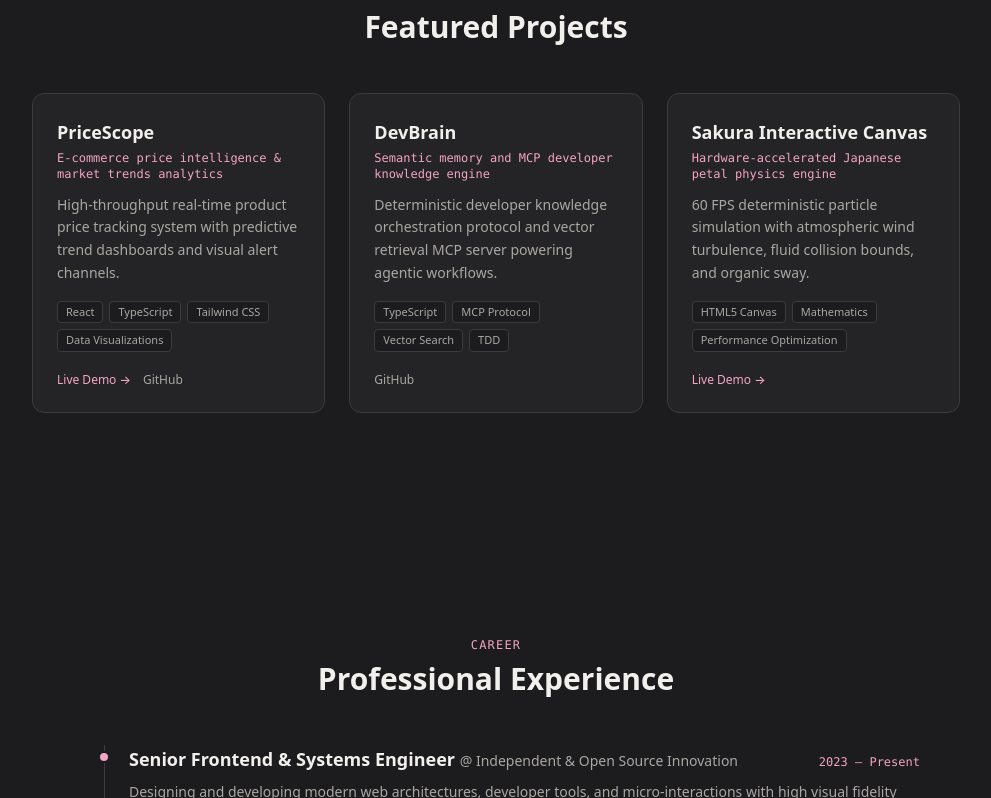
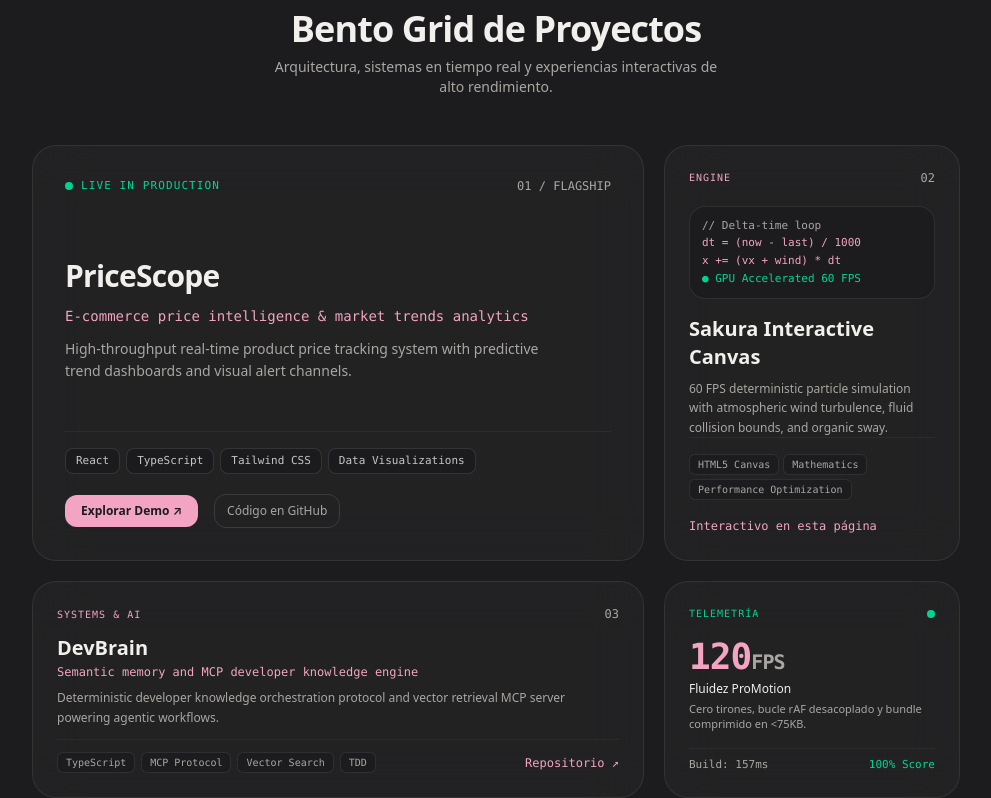
Before and after one commit to SnackMasterDev/portfolio, a React (Vite) app: page / in a window 1280 px wide. Shown: the part 822-1620 px from the top of the page, without its empty margins (144-1135 px from the left). Built offline with nearby package versions, Linux system fonts and the light colour scheme.

Commit message:
feat(ui): redesign ProjectsSection into authentic high-end Bento Grid with asymmetric layout

```diff
--- a/src/components/sections/ProjectsSection.tsx
+++ b/src/components/sections/ProjectsSection.tsx
@@ -1,5 +1,9 @@
 import React from 'react';
 import { PORTFOLIO_PROJECTS, type Project } from '../../data/portfolioData';
+import { FeaturedCard } from './bento/FeaturedCard';
+import { PhysicsCard } from './bento/PhysicsCard';
+import { DevBrainCard } from './bento/DevBrainCard';
+import { MetricsCard } from './bento/MetricsCard';
 
 interface ProjectsSectionProps {
   projects?: Project[];
@@ -8,78 +12,36 @@ interface ProjectsSectionProps {
 export function ProjectsSection({
   projects = PORTFOLIO_PROJECTS,
 }: ProjectsSectionProps = {}): React.ReactElement {
+  const featured = projects.find((p) => p.id === 'pricescope') ?? projects[0];
+  const devbrain = projects.find((p) => p.id === 'devbrain') ?? projects[1] ?? featured;
+  const physics = projects.find((p) => p.id === 'sakura-interactive') ?? projects[2] ?? featured;
+
   return (
     <section
+      id="proyectos"
       data-testid="projects-section"
-      className="relative z-10 max-w-5xl mx-auto px-6 py-16"
+      className="relative z-10 max-w-5xl mx-auto px-4 sm:px-6 py-16"
     >
       <div className="text-center mb-12">
         <h2 className="text-xs font-mono uppercase tracking-widest text-[#f3a4c2] mb-2">
-          Portfolio
+          TRABAJO SELECCIONADO
         </h2>
-        <h3 className="text-2xl md:text-3xl font-bold text-[#f2f0ed]">
-          Featured Projects
+        <h3 className="text-3xl md:text-4xl font-bold tracking-tight text-[#f2f0ed]">
+          Bento Grid de Proyectos
         </h3>
+        <p className="text-sm text-[#aaa7a3] mt-2 max-w-md mx-auto">
+          Arquitectura, sistemas en tiempo real y experiencias interactivas de alto rendimiento.
+        </p>
       </div>
 
-      <div className="grid grid-cols-1 md:grid-cols-2 lg:grid-cols-3 gap-6">
-        {projects.map((project) => (
-          <article
-            key={project.id}
-            className="flex flex-col justify-between p-6 rounded-xl bg-[#262628]/90 border border-[#3c3b3d] hover:border-[#f3a4c2]/40 transition-all backdrop-blur-sm"
-          >
-            <div>
-              <h4 className="text-lg font-semibold text-[#f2f0ed] mb-1">
-                {project.title}
-              </h4>
-              <p className="text-xs text-[#f3a4c2] font-mono mb-3">
-                {project.tagline}
-              </p>
-              <p className="text-sm text-[#aaa7a3] leading-relaxed mb-4">
-                {project.description}
-              </p>
-            </div>
-
-            <div>
-              <div className="flex flex-wrap gap-1.5 mb-5">
-                {project.tags.map((tag) => (
-                  <span
-                    key={tag}
-                    className="px-2 py-0.5 text-[11px] rounded bg-[#1c1c1e] text-[#aaa7a3] border border-[#3c3b3d]"
-                  >
-                    {tag}
-                  </span>
-                ))}
-              </div>
-
-              <div className="flex items-center gap-3 text-xs font-medium">
-                {project.link && (
-                  <a
-                    href={project.link}
-                    target="_blank"
-                    rel="noopener noreferrer"
-                    className="text-[#f3a4c2] hover:underline"
-                  >
-                    Live Demo &rarr;
-                  </a>
-                )}
-                {project.github && (
-                  <a
-                    href={project.github}
-                    target="_blank"
-                    rel="noopener noreferrer"
-                    className="text-[#aaa7a3] hover:text-[#f2f0ed] transition-colors"
-                  >
-                    GitHub
-                  </a>
-                )}
-              </div>
-            </div>
-          </article>
-        ))}
+      <div className="grid grid-cols-1 md:grid-cols-3 gap-5 auto-rows-auto">
+        <FeaturedCard project={featured} />
+        <PhysicsCard project={physics} />
+        <DevBrainCard project={devbrain} />
+        <MetricsCard />
       </div>
     </section>
   );
-};
+}
 
 export default ProjectsSection;
--- /dev/null
+++ b/src/components/sections/bento/DevBrainCard.tsx
@@ -0,0 +1,36 @@
+import React from 'react';
+import type { Project } from '../../../data/portfolioData';
+
+export const DevBrainCard: React.FC<{ project: Project }> = ({ project }) => {
+  return (
+    <article className="relative overflow-hidden md:col-span-2 rounded-3xl bg-[#242426]/75 border border-[#3c3b3d]/70 p-6 flex flex-col justify-between backdrop-blur-xl hover:border-[#f3a4c2]/50 hover:shadow-[0_0_35px_rgba(243,164,194,0.12)] transition-all duration-300 group">
+      <div className="flex items-center justify-between">
+        <span className="text-[10px] font-mono uppercase tracking-widest text-[#f3a4c2]">SYSTEMS & AI</span>
+        <span className="text-xs font-mono text-[#aaa7a3]">03</span>
+      </div>
+
+      <div className="my-3">
+        <h4 className="text-xl font-bold text-[#f2f0ed] group-hover:text-white transition-colors">
+          {project.title}
+        </h4>
+        <p className="text-xs font-mono text-[#f3a4c2] mt-0.5">{project.tagline}</p>
+        <p className="text-xs text-[#aaa7a3] leading-relaxed mt-2 max-w-xl">{project.description}</p>
+      </div>
+
+      <div className="flex flex-wrap items-center justify-between gap-3 pt-3 border-t border-[#3c3b3d]/40">
+        <div className="flex flex-wrap gap-1.5">
+          {project.tags.map((tag) => (
+            <span key={tag} className="px-2 py-0.5 text-[10px] rounded-md bg-[#1c1c1e] text-[#aaa7a3] border border-[#3c3b3d]/60 font-mono">
+              {tag}
+            </span>
+          ))}
+        </div>
+        {project.github && (
+          <a href={project.github} target="_blank" rel="noopener noreferrer" className="text-xs text-[#f3a4c2] hover:underline font-mono">
+            Repositorio ↗
+          </a>
+        )}
+      </div>
+    </article>
+  );
+};
--- /dev/null
+++ b/src/components/sections/bento/FeaturedCard.tsx
@@ -0,0 +1,46 @@
+import React from 'react';
+import type { Project } from '../../../data/portfolioData';
+
+export const FeaturedCard: React.FC<{ project: Project }> = ({ project }) => {
+  return (
+    <article className="relative overflow-hidden md:col-span-2 md:row-span-2 rounded-3xl bg-[#242426]/75 border border-[#3c3b3d]/70 p-6 md:p-8 flex flex-col justify-between backdrop-blur-xl hover:border-[#f3a4c2]/50 hover:shadow-[0_0_35px_rgba(243,164,194,0.12)] transition-all duration-300 group">
+      <div className="flex items-center justify-between pb-4">
+        <div className="flex items-center gap-2">
+          <span className="h-2 w-2 rounded-full bg-emerald-400 animate-pulse" />
+          <span className="text-[11px] font-mono uppercase tracking-widest text-emerald-400">Live in Production</span>
+        </div>
+        <span className="text-xs font-mono text-[#aaa7a3]">01 / FLAGSHIP</span>
+      </div>
+
+      <div className="space-y-3 py-4">
+        <h4 className="text-2xl md:text-3xl font-bold tracking-tight text-[#f2f0ed] group-hover:text-white transition-colors">
+          {project.title}
+        </h4>
+        <p className="text-sm font-mono text-[#f3a4c2]">{project.tagline}</p>
+        <p className="text-sm text-[#aaa7a3] leading-relaxed max-w-lg">{project.description}</p>
+      </div>
+
+      <div className="space-y-4 pt-4 border-t border-[#3c3b3d]/40">
+        <div className="flex flex-wrap gap-1.5">
+          {project.tags.map((tag) => (
+            <span key={tag} className="px-2.5 py-1 text-[11px] rounded-lg bg-[#1c1c1e]/90 text-[#f2f0ed]/80 border border-[#3c3b3d]/80 font-mono">
+              {tag}
+            </span>
+          ))}
+        </div>
+        <div className="flex items-center gap-4 text-xs font-medium pt-1">
+          {project.link && (
+            <a href={project.link} target="_blank" rel="noopener noreferrer" className="inline-flex items-center gap-1.5 px-4 py-2 rounded-xl bg-[#f3a4c2] text-[#1c1c1e] font-semibold hover:bg-[#ffb7c5] transition-colors">
+              Explorar Demo ↗
+            </a>
+          )}
+          {project.github && (
+            <a href={project.github} target="_blank" rel="noopener noreferrer" className="inline-flex items-center gap-1.5 px-3 py-2 rounded-xl border border-[#3c3b3d] text-[#aaa7a3] hover:text-white hover:border-[#aaa7a3] transition-colors">
+              Código en GitHub
+            </a>
+          )}
+        </div>
+      </div>
+    </article>
+  );
+};
--- /dev/null
+++ b/src/components/sections/bento/MetricsCard.tsx
@@ -0,0 +1,25 @@
+import React from 'react';
+
+export const MetricsCard: React.FC = () => {
+  return (
+    <article className="relative overflow-hidden md:col-span-1 rounded-3xl bg-[#242426]/75 border border-[#3c3b3d]/70 p-6 flex flex-col justify-between backdrop-blur-xl hover:border-[#f3a4c2]/50 hover:shadow-[0_0_35px_rgba(243,164,194,0.12)] transition-all duration-300">
+      <div className="flex items-center justify-between">
+        <span className="text-[10px] font-mono uppercase tracking-widest text-emerald-400">TELEMETRÍA</span>
+        <span className="h-2 w-2 rounded-full bg-emerald-400" />
+      </div>
+
+      <div className="my-2">
+        <div className="text-4xl font-extrabold font-mono tracking-tight text-[#f3a4c2]">
+          120<span className="text-xl text-[#aaa7a3]">FPS</span>
+        </div>
+        <p className="text-xs text-[#f2f0ed] font-medium mt-1">Fluidez ProMotion</p>
+        <p className="text-[11px] text-[#aaa7a3] leading-snug mt-1">Cero tirones, bucle rAF desacoplado y bundle comprimido en &lt;75KB.</p>
+      </div>
+
+      <div className="pt-2 border-t border-[#3c3b3d]/40 flex items-center justify-between text-[11px] font-mono text-[#aaa7a3]">
+        <span>Build: 157ms</span>
+        <span className="text-emerald-400">100% Score</span>
+      </div>
+    </article>
+  );
+};
--- /dev/null
+++ b/src/components/sections/bento/PhysicsCard.tsx
@@ -0,0 +1,36 @@
+import React from 'react';
+import type { Project } from '../../../data/portfolioData';
+
+export const PhysicsCard: React.FC<{ project: Project }> = ({ project }) => {
+  return (
+    <article className="relative overflow-hidden md:col-span-1 md:row-span-2 rounded-3xl bg-[#242426]/75 border border-[#3c3b3d]/70 p-6 flex flex-col justify-between backdrop-blur-xl hover:border-[#f3a4c2]/50 hover:shadow-[0_0_35px_rgba(243,164,194,0.12)] transition-all duration-300 group">
+      <div>
+        <div className="flex items-center justify-between pb-3">
+          <span className="text-[10px] font-mono uppercase tracking-widest text-[#f3a4c2]">ENGINE</span>
+          <span className="text-xs font-mono text-[#aaa7a3]">02</span>
+        </div>
+        <div className="p-3 my-2 rounded-2xl bg-[#1c1c1e]/80 border border-[#3c3b3d]/60 font-mono text-[11px] text-[#f3a4c2] leading-tight space-y-1">
+          <div className="text-[#aaa7a3]">// Delta-time loop</div>
+          <div>dt = (now - last) / 1000</div>
+          <div>x += (vx + wind) * dt</div>
+          <div className="text-emerald-400">● GPU Accelerated 60 FPS</div>
+        </div>
+        <h4 className="text-xl font-bold text-[#f2f0ed] mt-4 mb-1 group-hover:text-white transition-colors">
+          {project.title}
+        </h4>
+        <p className="text-xs text-[#aaa7a3] leading-relaxed mt-2">{project.description}</p>
+      </div>
+
+      <div className="pt-4 border-t border-[#3c3b3d]/40">
+        <div className="flex flex-wrap gap-1 mb-3">
+          {project.tags.map((tag) => (
+            <span key={tag} className="px-2 py-0.5 text-[10px] rounded-md bg-[#1c1c1e] text-[#aaa7a3] border border-[#3c3b3d]/60 font-mono">
+              {tag}
+            </span>
+          ))}
+        </div>
+        <span className="text-xs font-mono text-[#f3a4c2]">Interactivo en esta página</span>
+      </div>
+    </article>
+  );
+};
```
